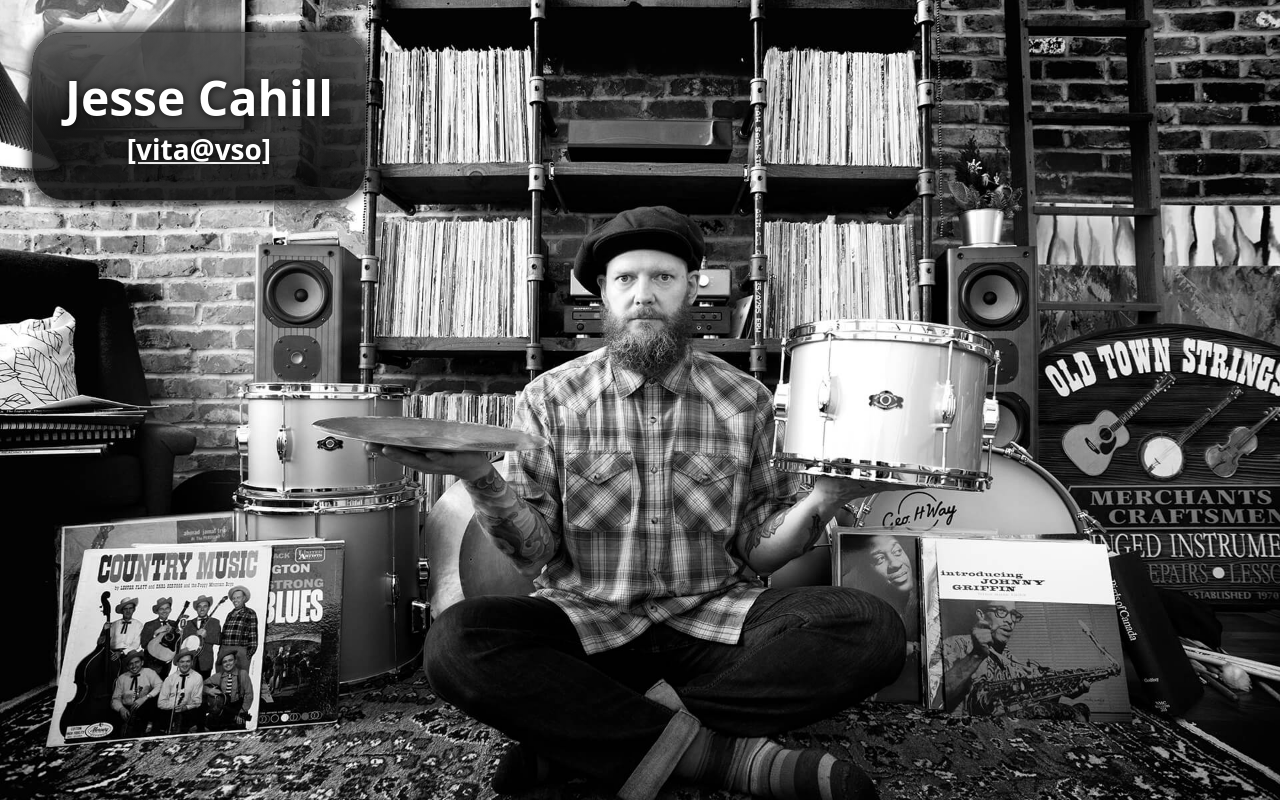
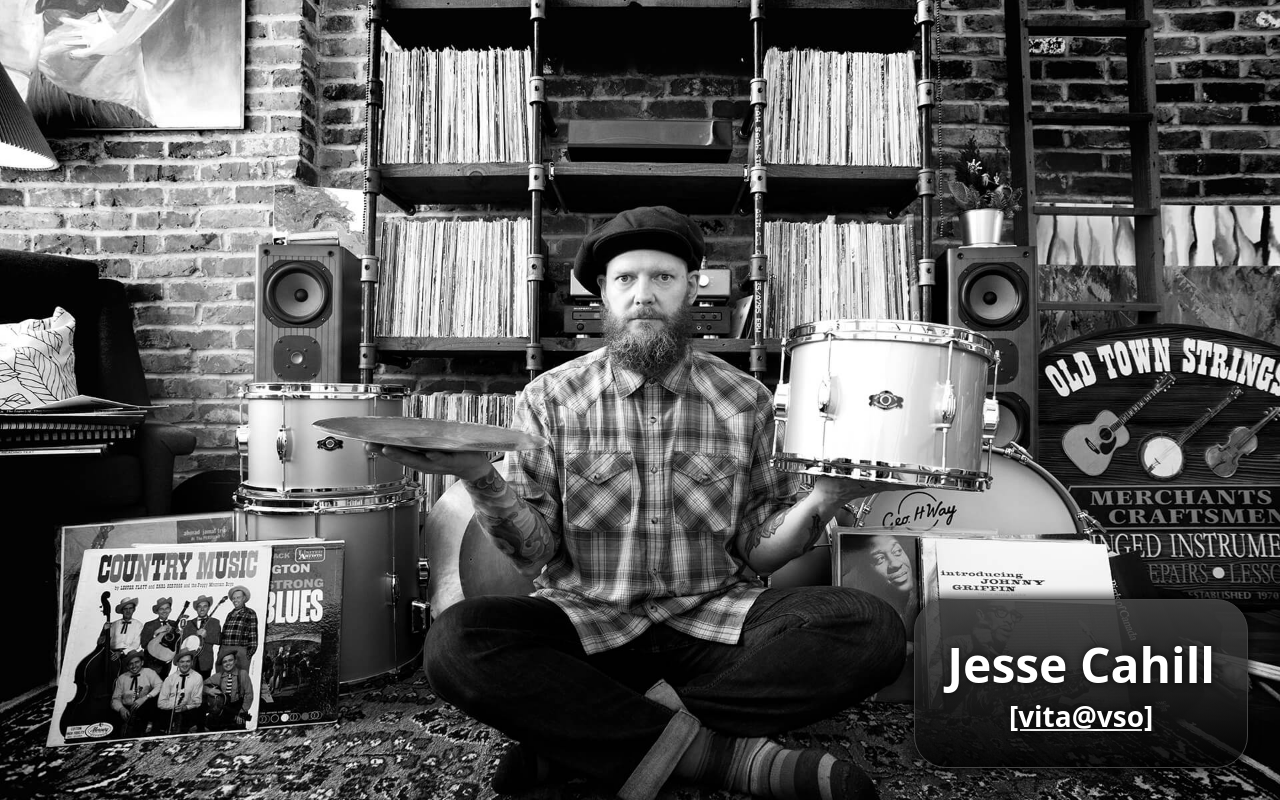
Before and after one commit to codewisenate/jessecahill-web, a Nuxt app: page / in a window 1280 px wide. Built offline with nearby package versions, Linux system fonts and the light colour scheme.

Commit message:
repositioned for desktop

```diff
--- a/app.vue
+++ b/app.vue
@@ -60,7 +60,7 @@ section.main {
   max-width: 360px;
   height: auto;
   padding: 2rem;
-  margin: 2rem 2rem auto;
+  margin: auto 2rem 2rem auto;
 }
 h1 {
   text-shadow: 0 0 0.5rem  rgba(0,0,0, 0.85);
```
